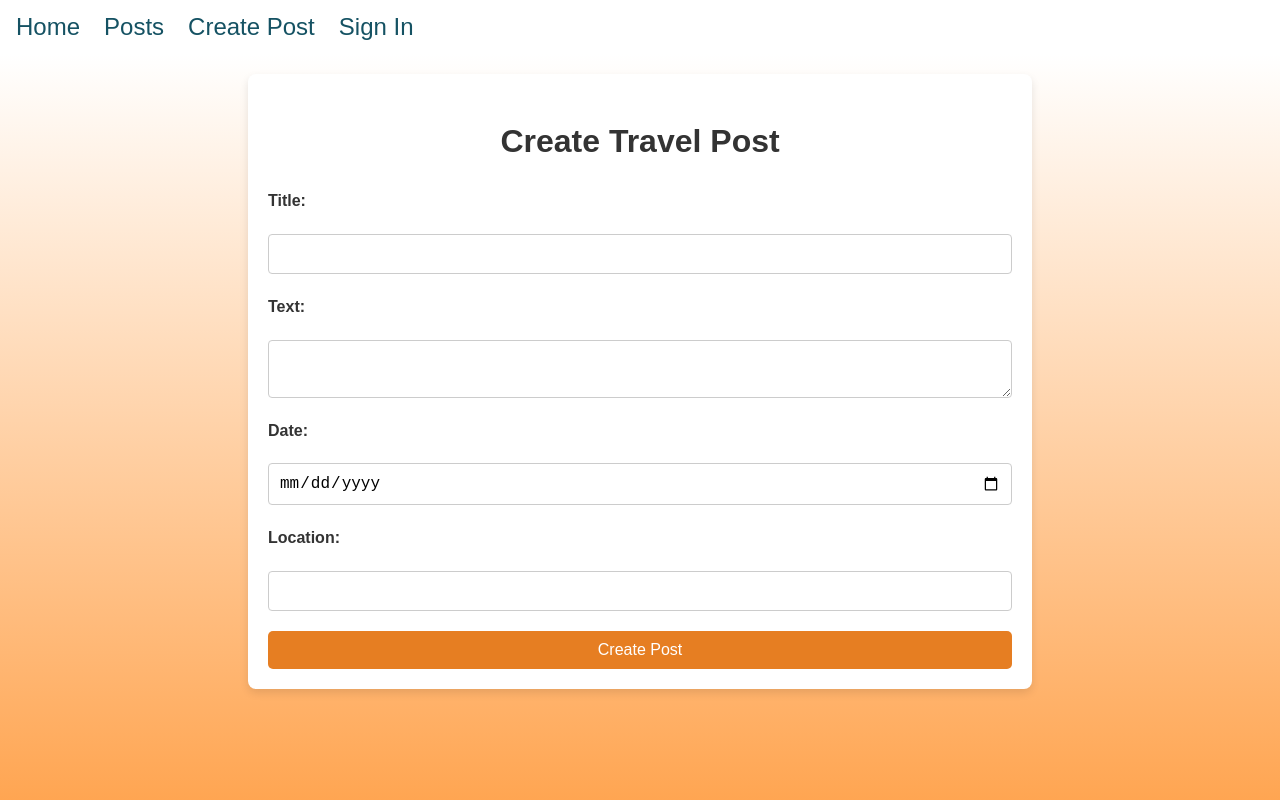
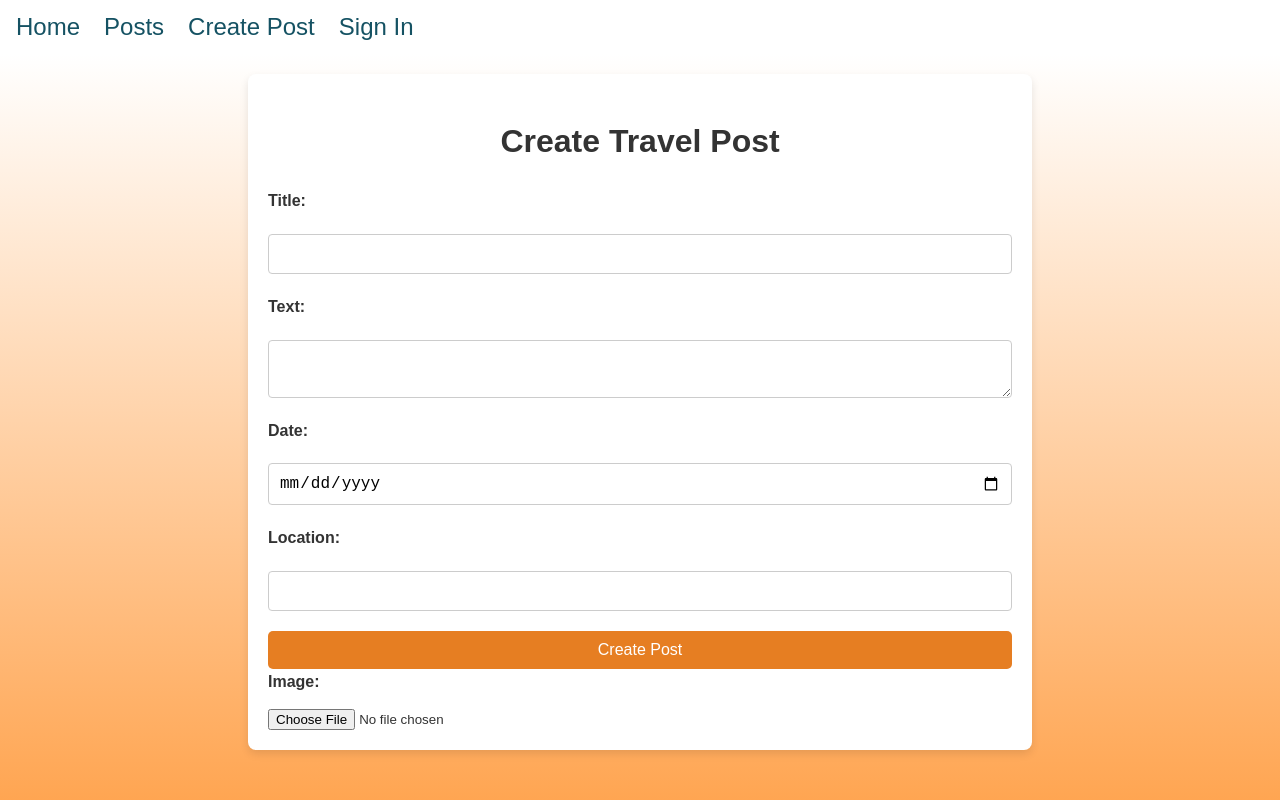
Before and after one commit to cbgabler/TravelApp, a React (Vite) app in the folder frontend/: page /create in a window 1280 px wide. Shown: the top 800 px of the page. Built offline with nearby package versions, Linux system fonts and the light colour scheme.

Commit message:
WIP: Creating multi-file upload system using axios

```diff
--- a/frontend/src/pages/CreateTravelPage.jsx
+++ b/frontend/src/pages/CreateTravelPage.jsx
@@ -1,5 +1,6 @@
 import React, { useState } from 'react';
 import { useNavigate } from 'react-router-dom';
+import axios from 'axios';
 import '../App.css';
 
 const CreateTravelPage = () => {
@@ -7,6 +8,9 @@ const CreateTravelPage = () => {
     const [text, setText] = useState('');
     const [date, setDate] = useState('');
     const [location, setLocation] = useState('');
+    const [file, setFile] = useState(null);
+    const [progess, setProgress] = useState({ started: false, pc: 0});
+    const [msg, setMsg] = useState(null);
     const navigate = useNavigate();
 
     const handleSubmit = async (e) => {
@@ -52,6 +56,39 @@ const CreateTravelPage = () => {
         }
     };
 
+    function handleUpload() {
+        if(!file) {
+            setMsg('No file selected.')
+            return;
+        }
+
+        const fd = new FormData();
+        fd.append('file', file);
+
+        setMsg("Uploading...");
+        setProgress(prevState => {
+            return {...prevState, started: true}
+        })
+
+        // Post fd data to httpbin for multi-files
+        axios.post('http://httpbin.org/post', fd, {
+            // Every time http bin progresses, onUploadProgress updates with the current percentage
+            onUploadProgress: (progressEvent) => {
+                const percentCompleted = Math.round((progressEvent.loaded * 100) / progressEvent.total);
+                setProgress(prevState => ({ ...prevState, pc: percentCompleted }));
+            }
+
+        })
+        .then(res => {
+            setMsg('Upload successful');
+            console.log(res.data);
+        })
+        .catch(err => {
+            setMsg('Upload failed');
+            console.log(err);
+        })
+    }
+
     return (
         <div className="homepage">
             <div className="create-travel-container">
@@ -88,15 +125,22 @@ const CreateTravelPage = () => {
 
                     <label htmlFor="location">Location:</label>
                     <input
-                        type="location"
+                        type="text"
                         id="location"
                         value={location}
                         onChange={(e) => setLocation(e.target.value)}
                         className="input-field"
                         required
                     />
-
                     <button type="submit" className="button">Create Post</button>
+                </form>
+                <form onSubmit={handleUpload} className="create-travel-form">
+                <label htmlFor='imgFile'>Image:</label>
+                    <input
+                        type="file"
+                        id="imgFile"
+                        onChange={(e) => setFile(e.target.files[0])}
+                    />
                 </form>
             </div>
         </div>
```
